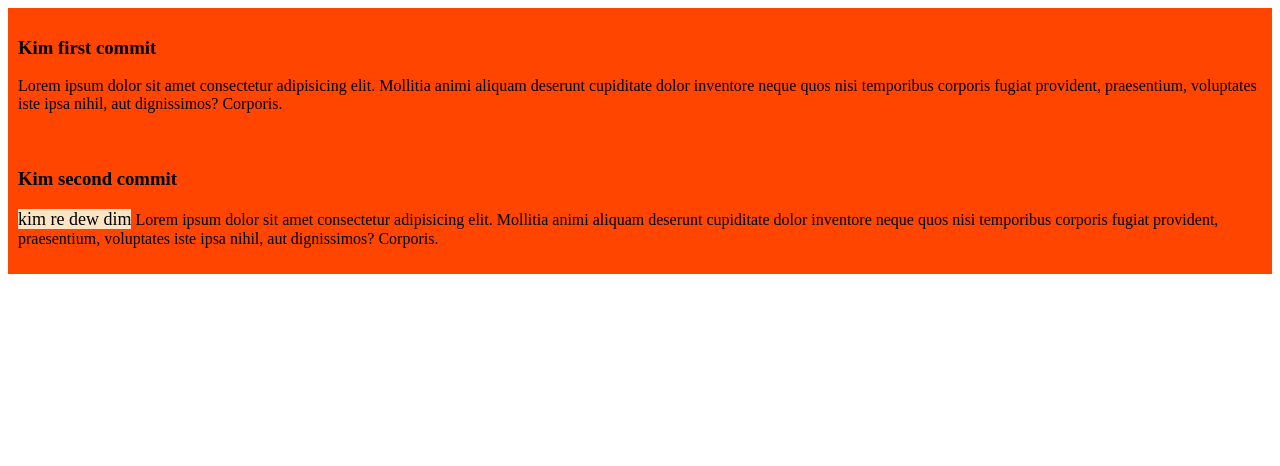
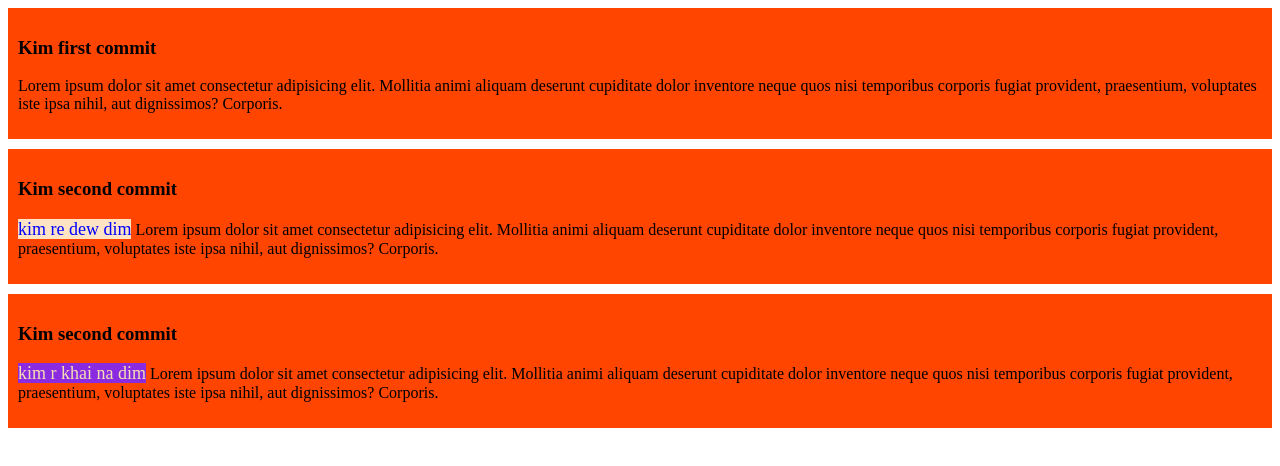
Before and after one commit to Burhanulislam/git-repo-1, a plain HTML site: page index.html in a window 1280 px wide. Drawn offline with Linux system fonts and the light colour scheme.

Commit message:
Dim r khaina kim

```diff
--- a/index.html
+++ b/index.html
@@ -15,5 +15,9 @@
         <h3>Kim second commit</h3>
         <p> <span id="kim">kim re dew dim</span> Lorem ipsum dolor sit amet consectetur adipisicing elit. Mollitia animi aliquam deserunt cupiditate dolor inventore neque quos nisi temporibus corporis fugiat provident, praesentium, voluptates iste ipsa nihil, aut dignissimos? Corporis.</p>
     </div>
+    <div>
+        <h3>Kim second commit</h3>
+        <p> <span id="Dim">kim r khai na dim</span> Lorem ipsum dolor sit amet consectetur adipisicing elit. Mollitia animi aliquam deserunt cupiditate dolor inventore neque quos nisi temporibus corporis fugiat provident, praesentium, voluptates iste ipsa nihil, aut dignissimos? Corporis.</p>
+    </div>
 </body>
 </html>
--- a/styles/style.css
+++ b/styles/style.css
@@ -1,9 +1,15 @@
 div {
     background-color: orangered;
     padding: 10px;
-
+    margin-bottom: 10px;
 }
 #kim {
     font-size: large;
     background-color: bisque;
+    color: blue;
 }
+#Dim {
+    font-size: large;
+    background-color: blueviolet;
+    color: wheat;
+}
```
